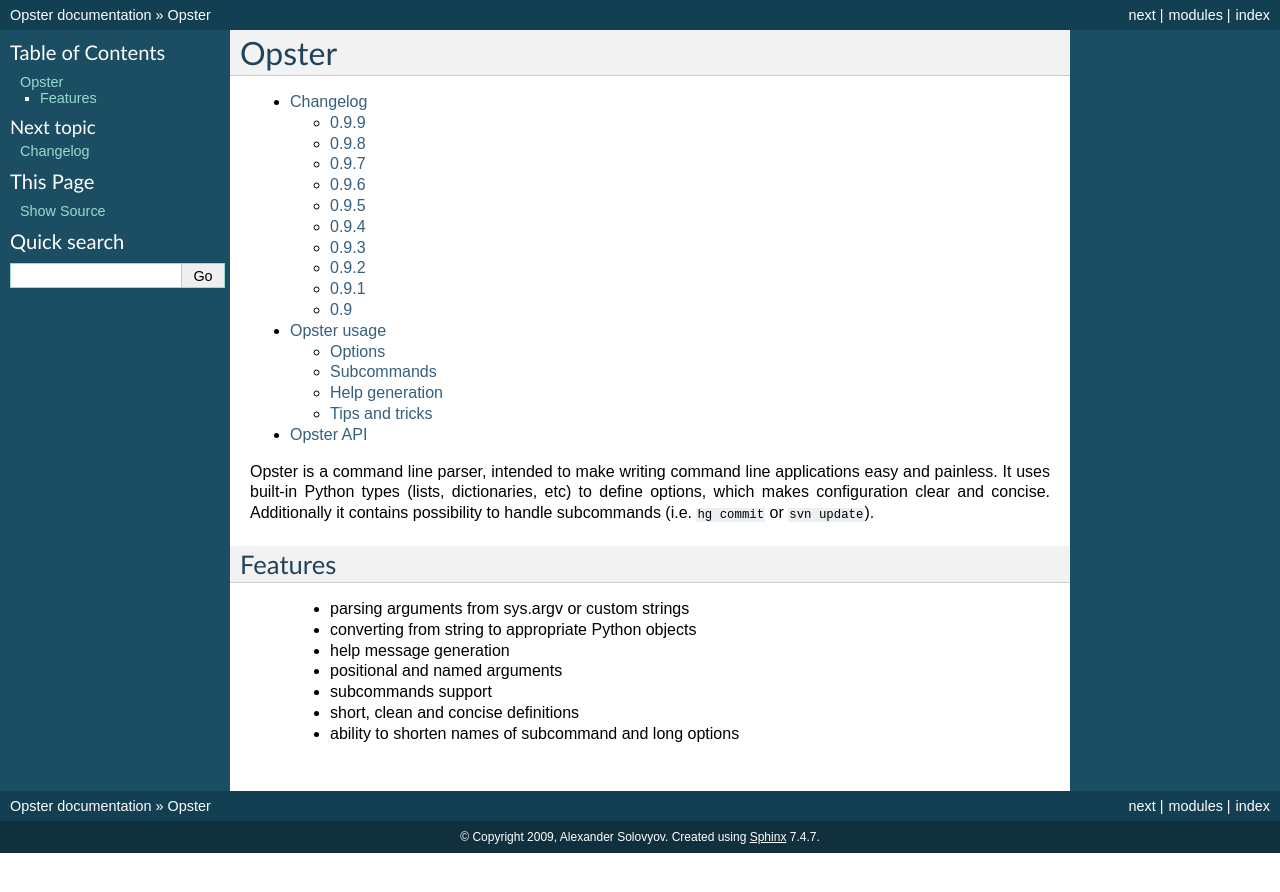
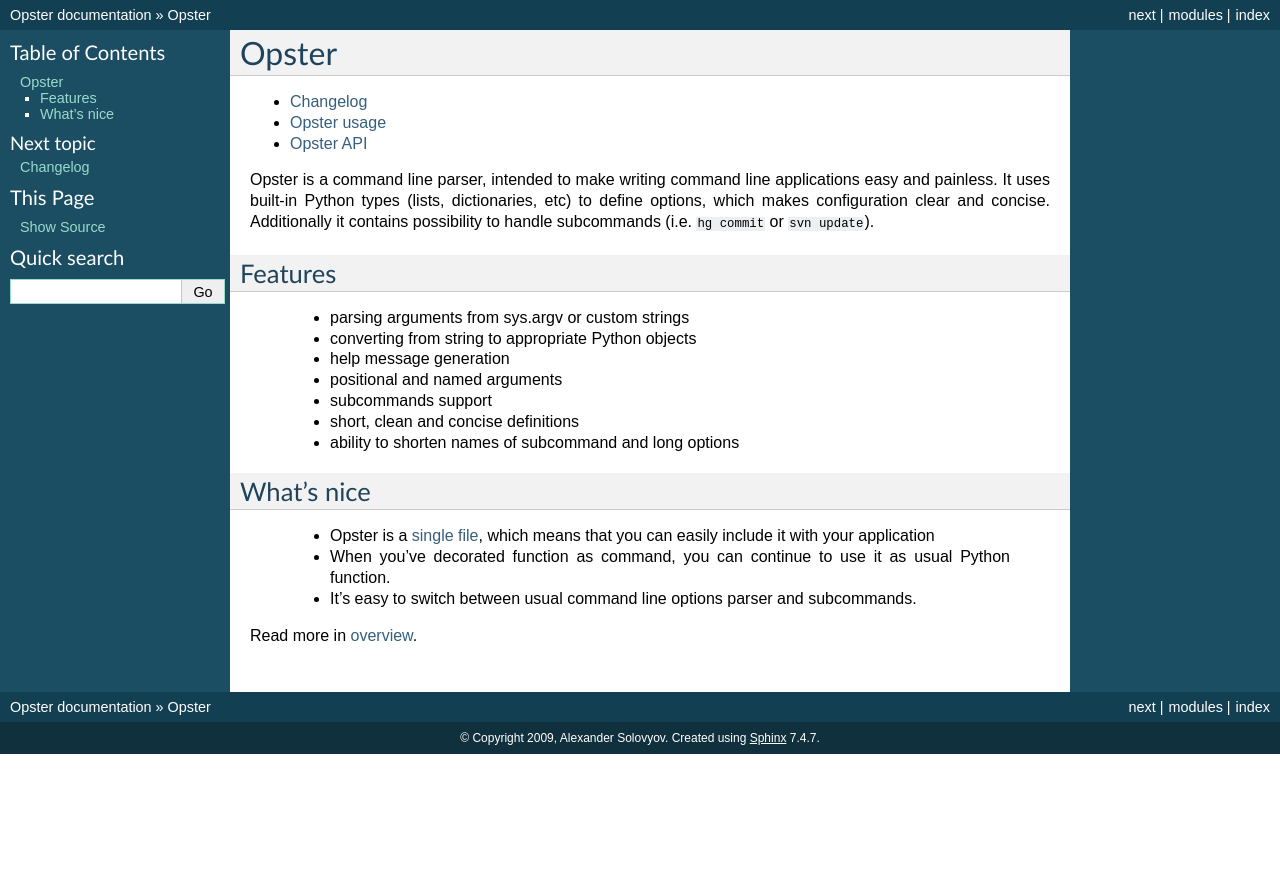
Before and after one commit to piranha/opster, a Sphinx documentation site: the page built from docs/index.rst, in a window 1280 px wide. Shown: the top 892 px of the page. Built offline with Sphinx 7.4.7, drawn with Linux system fonts in a browser that asks for light colours; the version number could not be read and is left out.

```diff
--- a/docs/index.rst
+++ b/docs/index.rst
@@ -3,7 +3,7 @@
 =============
 
 .. toctree::
-   :maxdepth: 2
+   :maxdepth: 1
 
    changelog
    overview
@@ -25,3 +25,19 @@ Features
  - subcommands support
  - short, clean and concise definitions
  - ability to shorten names of subcommand and long options
+
+What's nice
+-----------
+
+ - Opster is a `single file`_, which means that you can easily include it with
+   your application
+ - When you've decorated function as command, you can continue to use it as
+   usual Python function.
+ - It's easy to switch between usual command line options parser and
+   subcommands.
+
+Read more in `overview`_.
+
+
+.. _single file: http://hg.piranha.org.ua/opster/file/tip/opster.py
+.. _overview: overview
--- a/opster.py
+++ b/opster.py
@@ -6,7 +6,7 @@ import sys, traceback, getopt, types, textwrap, inspect
 from itertools import imap
 
 __all__ = ['command', 'dispatch']
-__version__ = '0.9.8'
+__version__ = '0.9.9'
 __author__ = 'Alexander Solovyov'
 __email__ = 'piranha@piranha.org.ua'
 
```
